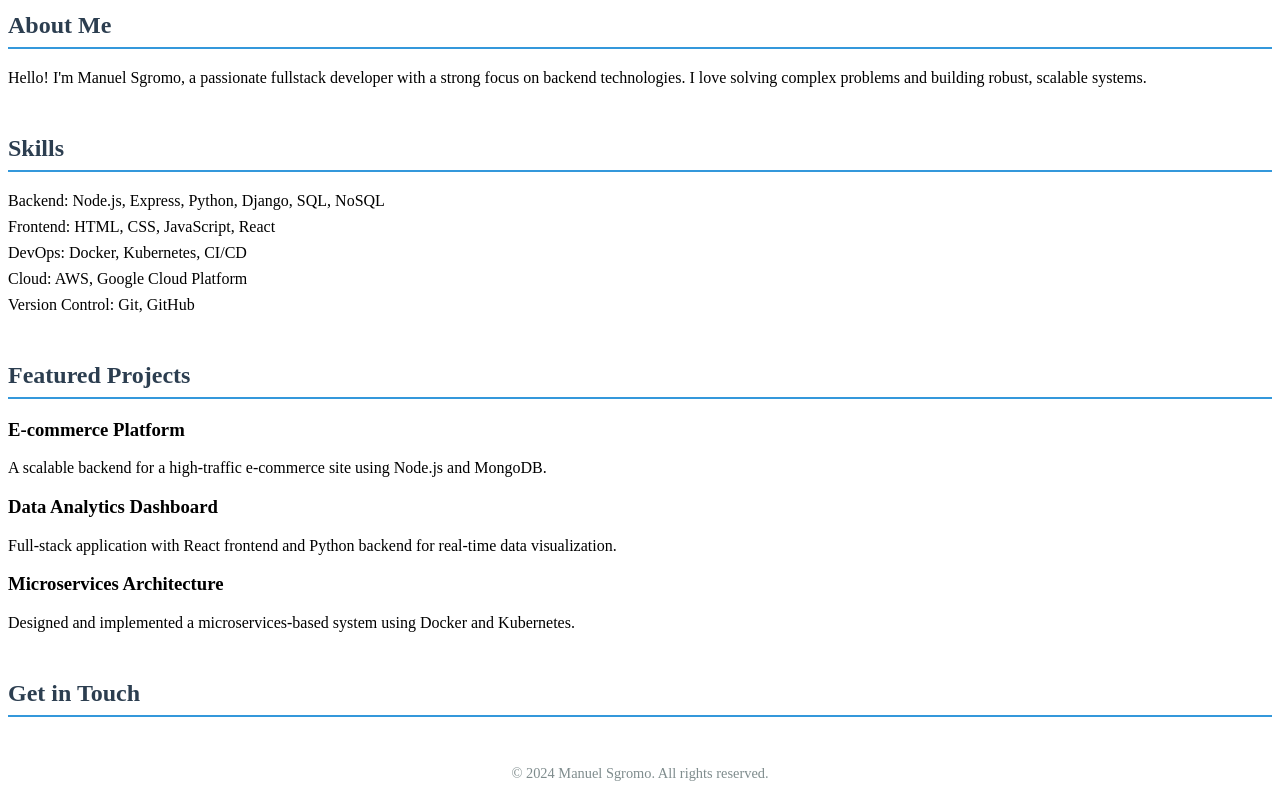
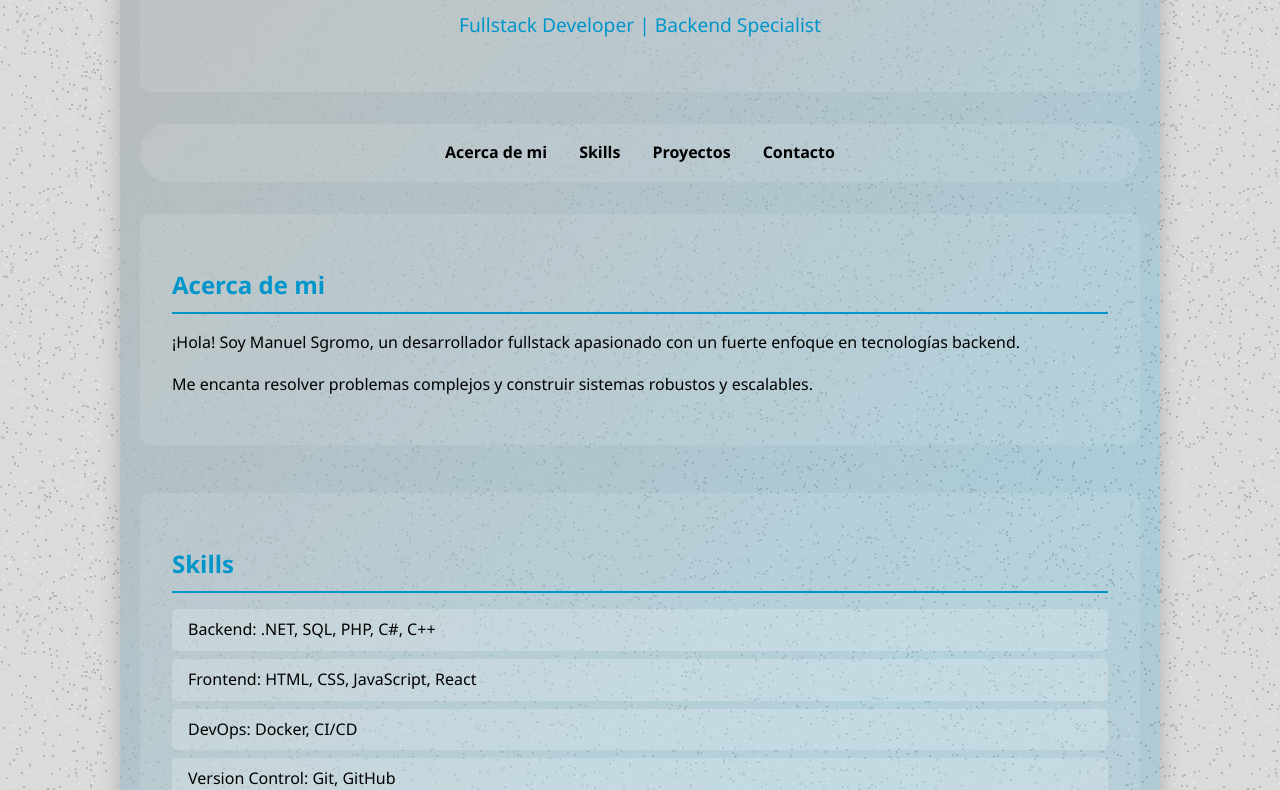
Before and after one commit to Msgromo/dev.ar, a plain HTML site: page index.html in a window 1280 px wide. Shown: the part 170-960 px from the top of the page. Drawn offline with Linux system fonts and the light colour scheme.

Commit message:
corrijo informacion y estilos

```diff
--- a/index.html
+++ b/index.html
@@ -1,3 +1,4 @@
+<!DOCTYPE html>
 <html lang="en">
 
 <head>
@@ -6,50 +7,84 @@
     <title>Manuel Sgromo</title>
 
     <style>
+        body {
+            margin: 0;
+            background-image: url('background.png');
+            background-color: #333;
+        }
+
         .portfolio {
-            font-family: Arial, sans-serif;
+            font-family: 'Confortaa', 'Segoe UI', Tahoma, Geneva, Verdana, sans-serif;
             line-height: 1.6;
-            color: #333;
-            max-width: 800px;
+            color: #000000;
+            max-width: 1000px;
             margin: 0 auto;
             padding: 20px;
+            background: linear-gradient(135deg, #b9b9b9, #0096cc38, #61616138);
+            min-height: 100vh;
+            box-shadow: 0 0 20px rgba(0, 0, 0, 0.2);
         }
 
         header {
             text-align: center;
             margin-bottom: 2rem;
+            padding: 2rem;
+            background: rgba(255, 255, 255, 0.1);
+            border-radius: 10px;
         }
 
         h1 {
-            font-size: 2.5rem;
-            color: #2c3e50;
+            font-size: 3rem;
+            color: #000000;
+            text-shadow: 2px 2px 4px rgba(0, 0, 0, 0.5);
+            margin-bottom: 0.5rem;
+        }
+
+        header p {
+            font-size: 1.2rem;
+            color: #0096cc;
         }
 
         nav {
             display: flex;
             justify-content: center;
             margin-bottom: 2rem;
+            background: rgba(255, 255, 255, 0.1);
+            padding: 1rem;
+            border-radius: 50px;
         }
 
         nav a {
             margin: 0 1rem;
             text-decoration: none;
-            color: #3498db;
+            color: #000000;
             font-weight: bold;
+            transition: all 0.3s ease;
         }
 
         nav a:hover {
-            text-decoration: underline;
+            color: #0096cc;
+            transform: scale(1.1);
         }
 
         section {
             margin-bottom: 3rem;
+            background: rgba(255, 255, 255, 0.1);
+            padding: 2rem;
+            border-radius: 10px;
+            transition: all 0.3s ease;
+        }
+
+        section:hover {
+            /* transform: translateY(-5px); */
+            box-shadow: 0 5px 15px rgba(0, 0, 0, 0.3);
         }
 
         h2 {
-            color: #2c3e50;
-            border-bottom: 2px solid #3498db;
+            color: #0096cc;
+            border-bottom: 2px solid #0096cc;
             padding-bottom: 0.5rem;
+            margin-bottom: 1rem;
         }
 
         ul {
@@ -59,113 +94,167 @@
 
         li {
             margin-bottom: 0.5rem;
+            background: rgba(255, 255, 255, 0.2);
+            padding: 0.5rem 1rem;
+            border-radius: 5px;
         }
 
         .project {
-            background-color: #f8f9fa;
-            border-radius: 5px;
-            padding: 1rem;
+            background: rgba(255, 255, 255, 0.2);
+            border-radius: 10px;
+            padding: 1.5rem;
             margin-bottom: 1rem;
+            transition: all 0.3s ease;
+        }
+
+        .project:hover {
+            transform: translateY(-3px);
+            box-shadow: 0 3px 10px rgba(0, 0, 0, 0.2);
         }
 
         .project h3 {
             margin-top: 0;
-            color: #3498db;
+            color: #0096cc;
         }
 
         .contact-links {
             display: flex;
             justify-content: center;
-            gap: 1rem;
+            gap: 2rem;
         }
 
         .contact-links a {
-            color: #3498db;
-            font-size: 1.5rem;
+            color: #000000;
+            font-size: 2rem;
+            transition: all 0.3s ease;
+        }
+
+        .contact-links a:hover {
+            color: #0096cc;
+            transform: scale(1.2);
         }
 
         footer {
             text-align: center;
             margin-top: 2rem;
             font-size: 0.9rem;
-            color: #7f8c8d;
+            color: #ffffff;
+            background: rgba(0, 0, 0, 0.2);
+            padding: 1rem;
+            border-radius: 10px;
+        }
+
+        @media (max-width: 768px) {
+            .portfolio {
+                padding: 10px;
+            }
+
+            h1 {
+                font-size: 2.5rem;
+            }
+
+            nav {
+                flex-direction: column;
+                align-items: center;
+            }
+
+            nav a {
+                margin: 0.5rem 0;
+            }
         }
     </style>
 </head>
 
 <body>
-    <div className="portfolio">
+
+    <div class="portfolio">
         <header>
             <h1>Manuel Sgromo</h1>
             <p>Fullstack Developer | Backend Specialist</p>
         </header>
 
         <nav>
-            <a href="#about">About</a>
+            <a href="#about">Acerca de mi</a>
             <a href="#skills">Skills</a>
-            <a href="#projects">Projects</a>
-            <a href="#contact">Contact</a>
+            <a href="#projects">Proyectos</a>
+            <a href="#contact">Contacto</a>
         </nav>
 
         <main>
             <section id="about">
-                <h2>About Me</h2>
-                <p>
-                    Hello! I'm Manuel Sgromo, a passionate fullstack developer with a strong focus on backend
-                    technologies.
-                    I love solving complex problems and building robust, scalable systems.
-                </p>
+                <h2>Acerca de mi</h2>
+                <p> ¡Hola! Soy Manuel Sgromo, un desarrollador fullstack apasionado con un fuerte enfoque en tecnologías
+                    backend. </p>
+                <p> Me encanta resolver problemas complejos y construir sistemas robustos y escalables. </p>
             </section>
 
             <section id="skills">
                 <h2>Skills</h2>
                 <ul>
-                    <li>Backend: Node.js, Express, Python, Django, SQL, NoSQL</li>
+                    <li>Backend: .NET, SQL, PHP, C#, C++</li>
                     <li>Frontend: HTML, CSS, JavaScript, React</li>
-                    <li>DevOps: Docker, Kubernetes, CI/CD</li>
-                    <li>Cloud: AWS, Google Cloud Platform</li>
+                    <li>DevOps: Docker, CI/CD</li>
                     <li>Version Control: Git, GitHub</li>
                 </ul>
             </section>
 
             <section id="projects">
-                <h2>Featured Projects</h2>
-                <div className="project">
-                    <h3>E-commerce Platform</h3>
-                    <p>A scalable backend for a high-traffic e-commerce site using Node.js and MongoDB.</p>
+                <h2>Proyectos Destacados</h2>
+                <div class="project">
+                    <h3>Sistema de Historias Clínicas</h3>
+                    <p>Desarrollé un sistema para la gestión de historias clínicas dentro de una aplicación de turnos
+                        médicos, asegurando un flujo eficiente de la información de pacientes.</p>
                 </div>
-                <div className="project">
-                    <h3>Data Analytics Dashboard</h3>
-                    <p>Full-stack application with React frontend and Python backend for real-time data visualization.
-                    </p>
+                <div class="project">
+                    <h3>Odontograma</h3>
+                    <p>Realicé el desarrollo de un odontograma visual que permite un seguimiento detallado de los
+                        procedimientos odontológicos de los pacientes.</p>
                 </div>
-                <div className="project">
-                    <h3>Microservices Architecture</h3>
-                    <p>Designed and implemented a microservices-based system using Docker and Kubernetes.</p>
+                <div class="project">
+                    <h3>API de Servicios de Salud</h3>
+                    <p>Implementé una API que ofrece servicios de salud, facilitando la integración de diferentes
+                        sistemas para la consulta de información médica y gestión de turnos.</p>
+                </div>
+                <div class="project">
+                    <h3>Formularios de Habilitaciones Comerciales</h3>
+                    <p>Desarrollé formularios para la habilitación de comercios, simplificando el proceso administrativo
+                        para la apertura de nuevos establecimientos.</p>
                 </div>
             </section>
 
             <section id="contact">
-                <h2>Get in Touch</h2>
-                <div className="contact-links">
+                <h2>Mantengamos el contacto</h2>
+                <div class="contact-links">
                     <a href="https://github.com/manuelsgromo" aria-label="GitHub">
-                        <Github />
+                        <svg height="32" aria-hidden="true" viewBox="0 0 24 24" version="1.1" width="32"
+                            data-view-component="true"
+                            class="octicon octicon-mark-github v-align-middle color-fg-default">
+                            <path
+                                d="M12.5.75C6.146.75 1 5.896 1 12.25c0 5.089 3.292 9.387 7.863 10.91.575.101.79-.244.79-.546 0-.273-.014-1.178-.014-2.142-2.889.532-3.636-.704-3.866-1.35-.13-.331-.69-1.352-1.18-1.625-.402-.216-.977-.748-.014-.762.906-.014 1.553.834 1.769 1.179 1.035 1.74 2.688 1.25 3.349.948.1-.747.402-1.25.733-1.538-2.559-.287-5.232-1.279-5.232-5.678 0-1.25.445-2.285 1.178-3.09-.115-.288-.517-1.467.115-3.048 0 0 .963-.302 3.163 1.179.92-.259 1.897-.388 2.875-.388.977 0 1.955.13 2.875.388 2.2-1.495 3.162-1.179 3.162-1.179.633 1.581.23 2.76.115 3.048.733.805 1.179 1.825 1.179 3.09 0 4.413-2.688 5.39-5.247 5.678.417.36.776 1.05.776 2.128 0 1.538-.014 2.774-.014 3.162 0 .302.216.662.79.547C20.709 21.637 24 17.324 24 12.25 24 5.896 18.854.75 12.5.75Z">
+                            </path>
+                        </svg>
                     </a>
                     <a href="https://linkedin.com/in/manuelsgromo" aria-label="LinkedIn">
-                        <Linkedin />
+                        <svg xmlns="http://www.w3.org/2000/svg" x="0px" y="0px" width="32" height="32"
+                            viewBox="0 0 30 30">
+                            <path
+                                d="M24,4H6C4.895,4,4,4.895,4,6v18c0,1.105,0.895,2,2,2h18c1.105,0,2-0.895,2-2V6C26,4.895,25.105,4,24,4z M10.954,22h-2.95 v-9.492h2.95V22z M9.449,11.151c-0.951,0-1.72-0.771-1.72-1.72c0-0.949,0.77-1.719,1.72-1.719c0.948,0,1.719,0.771,1.719,1.719 C11.168,10.38,10.397,11.151,9.449,11.151z M22.004,22h-2.948v-4.616c0-1.101-0.02-2.517-1.533-2.517 c-1.535,0-1.771,1.199-1.771,2.437V22h-2.948v-9.492h2.83v1.297h0.04c0.394-0.746,1.356-1.533,2.791-1.533 c2.987,0,3.539,1.966,3.539,4.522V22z">
+                            </path>
+                        </svg>
                     </a>
-                    <a href="mailto:manuel.sgromo@example.com" aria-label="Email">
-                        <Mail />
+                    <a href="mailto:mansgromo@gmail.com" aria-label="Email">
+                        <?xml version="1.0" encoding="utf-8"?><!-- Uploaded to: SVG Repo, www.svgrepo.com, Generator: SVG Repo Mixer Tools -->
+                        <svg width="32" height="32" viewBox="0 0 24 24" fill="none" xmlns="http://www.w3.org/2000/svg">
+                            <path d="M4 7.00005L10.2 11.65C11.2667 12.45 12.7333 12.45 13.8 11.65L20 7" stroke="#000000"
+                                stroke-width="2" stroke-linecap="round" stroke-linejoin="round" />
+                            <rect x="3" y="5" width="18" height="14" rx="2" stroke="#000000" stroke-width="2"
+                                stroke-linecap="round" />
+                        </svg>
                     </a>
                 </div>
             </section>
         </main>
-
-        <footer>
-            <p>&copy; 2024 Manuel Sgromo. All rights reserved.</p>
-        </footer>
     </div>
-
 </body>
 
 </html>
```
Also changed, not shown: background.png (added).
